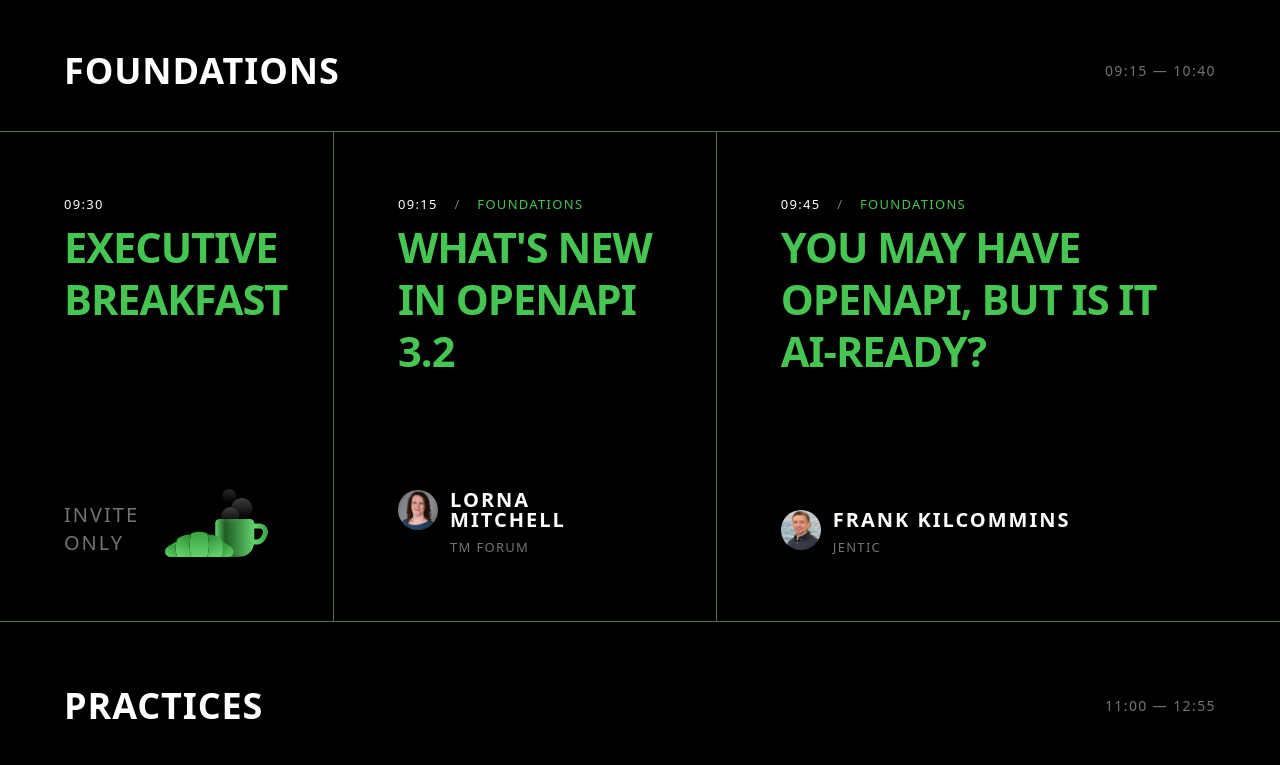
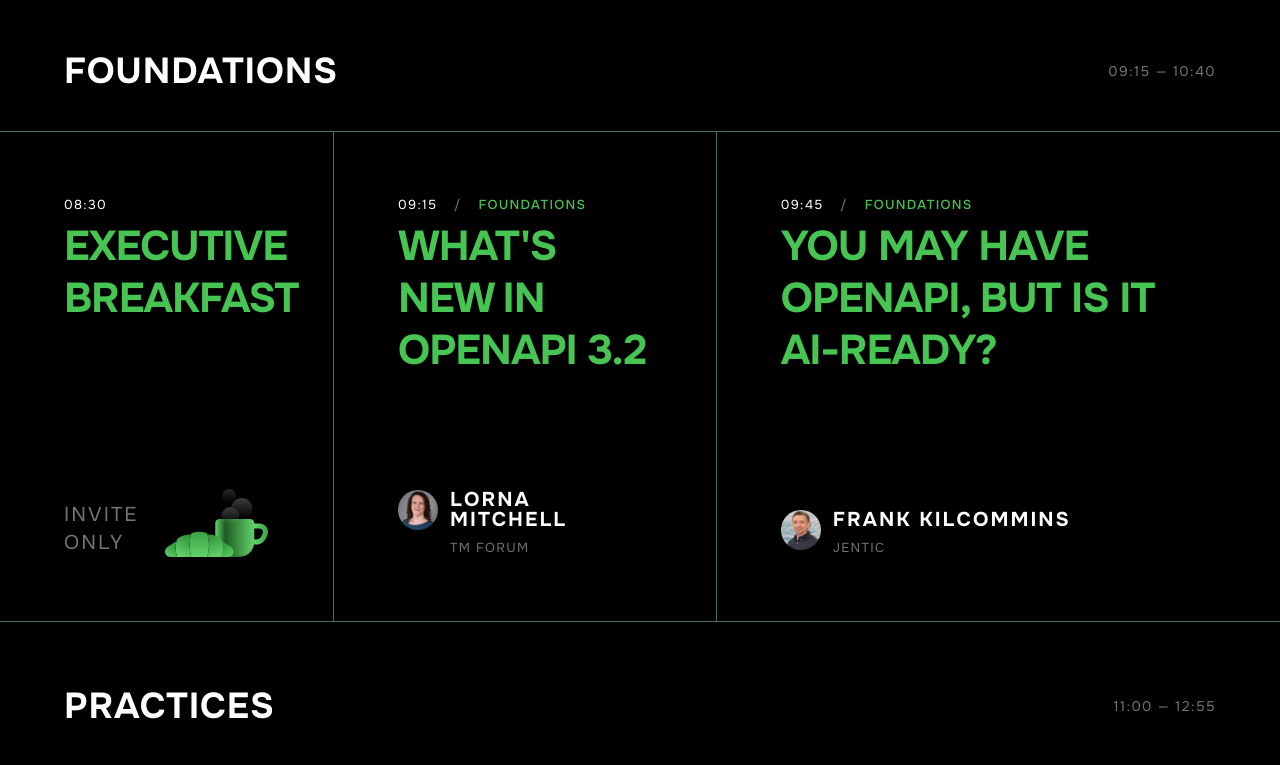
Before and after one commit to jurijat/ocp, a SvelteKit app: page / in a window 1280 px wide. Shown: the part 1260-2025 px from the top of the page. Built offline with nearby package versions, Linux system fonts and the light colour scheme.

Commit message:
add font, increase tbd size blocks

```diff
--- a/src/app.css
+++ b/src/app.css
@@ -1,10 +1,35 @@
 /* Global Styles - Conference Landing Page */
 
 /* Import Tailwind CSS */
-@import 'tailwindcss';
+@import "tailwindcss";
 
 /* Import custom theme configuration */
-@import './styles/theme.css';
+@import "./styles/theme.css";
+
+/* Import CSS variables */
+@import "./styles/variables.css";
 
 /* Import global reset styles */
-@import './styles/reset.css';
+@import "./styles/reset.css";
+
+/* Apply Onest font globally */
+@layer base {
+  body {
+    font-family:
+      "Onest",
+      "Comic Sans MS",
+      "Comic Sans",
+      cursive,
+      -apple-system,
+      BlinkMacSystemFont,
+      "Segoe UI",
+      "Roboto",
+      "Oxygen",
+      "Ubuntu",
+      "Cantarell",
+      "Fira Sans",
+      "Droid Sans",
+      "Helvetica Neue",
+      sans-serif;
+  }
+}
--- a/src/app.html
+++ b/src/app.html
@@ -3,11 +3,34 @@
   <head>
     <meta charset="utf-8" />
     <meta name="viewport" content="width=device-width, initial-scale=1" />
-		<link rel="shortcut icon" href="%sveltekit.assets%/images/favicons/favicon.png" />
-		<link rel="icon" href="%sveltekit.assets%/images/favicons/favicon-140x140.png" sizes="32x32" />
-		<link rel="icon" href="%sveltekit.assets%/images/favicons/favicon-300x300.png" sizes="192x192" />
-		<link rel="apple-touch-icon" href="%sveltekit.assets%/images/favicons/favicon-300x300.png" />
-		<meta name="msapplication-TileImage" content="%sveltekit.assets%/images/favicons/favicon-300x300.png" />
+    <link
+      rel="shortcut icon"
+      href="%sveltekit.assets%/images/favicons/favicon.png"
+    />
+    <link
+      rel="icon"
+      href="%sveltekit.assets%/images/favicons/favicon-140x140.png"
+      sizes="32x32"
+    />
+    <link
+      rel="icon"
+      href="%sveltekit.assets%/images/favicons/favicon-300x300.png"
+      sizes="192x192"
+    />
+    <link
+      rel="apple-touch-icon"
+      href="%sveltekit.assets%/images/favicons/favicon-300x300.png"
+    />
+    <meta
+      name="msapplication-TileImage"
+      content="%sveltekit.assets%/images/favicons/favicon-300x300.png"
+    />
+    <link rel="preconnect" href="https://fonts.googleapis.com" />
+    <link rel="preconnect" href="https://fonts.gstatic.com" crossorigin />
+    <link
+      href="https://fonts.googleapis.com/css2?family=Onest:wght@100..900&display=swap"
+      rel="stylesheet"
+    />
     %sveltekit.head%
   </head>
   <body data-sveltekit-preload-data="hover">
--- a/src/lib/components/Agenda/AgendaList.svelte
+++ b/src/lib/components/Agenda/AgendaList.svelte
@@ -36,8 +36,9 @@
     title2: string,
     bonus: number = 1.15
   ): { width1: string; width2: string } {
-    const length1 = title1.length;
-    const length2 = title2.length;
+    // Treat "TBD" as if it were longer to give it more width
+    const length1 = title1 === "TBD" ? 20 : title1.length;
+    const length2 = title2 === "TBD" ? 20 : title2.length;
 
     // Compute the "weight" of each title using the square root
     let weight1 = Math.sqrt(length1);
@@ -64,9 +65,10 @@
     title3: string,
     bonus: number = 1.15
   ): { width1: string; width2: string; width3: string } {
-    const length1 = title1.length;
-    const length2 = title2.length;
-    const length3 = title3.length;
+    // Treat "TBD" as if it were longer to give it more width
+    const length1 = title1 === "TBD" ? 20 : title1.length;
+    const length2 = title2 === "TBD" ? 20 : title2.length;
+    const length3 = title3 === "TBD" ? 20 : title3.length;
 
     // Compute the "weight" of each title using the square root
     let weight1 = Math.sqrt(length1);
--- a/src/routes/+page.svelte
+++ b/src/routes/+page.svelte
@@ -15,7 +15,7 @@
       items: [
         {
           id: "breakfast",
-          time: "09:30",
+          time: "08:30",
           category: "",
           title: "EXECUTIVE BREAKFAST",
           badge: "INVITE ONLY",
--- a/src/styles/theme.css
+++ b/src/styles/theme.css
@@ -45,8 +45,9 @@
 
   /* Font Families */
   --font-family-sans:
-    -apple-system, BlinkMacSystemFont, "Segoe UI", "Roboto", "Oxygen", "Ubuntu",
-    "Cantarell", "Fira Sans", "Droid Sans", "Helvetica Neue", sans-serif;
+    "Onest", "Comic Sans MS", "Comic Sans", cursive, -apple-system,
+    BlinkMacSystemFont, "Segoe UI", "Roboto", "Oxygen", "Ubuntu", "Cantarell",
+    "Fira Sans", "Droid Sans", "Helvetica Neue", sans-serif;
 
   /* Font Sizes */
   --font-size-xs: 0.75rem; /* 12px */
--- a/src/styles/variables.css
+++ b/src/styles/variables.css
@@ -28,8 +28,9 @@
 
   /* Typography */
   --font-family-base:
-    -apple-system, BlinkMacSystemFont, "Segoe UI", "Roboto", "Oxygen", "Ubuntu",
-    "Cantarell", "Fira Sans", "Droid Sans", "Helvetica Neue", sans-serif;
+    "Onest", "Comic Sans MS", "Comic Sans", cursive, -apple-system,
+    BlinkMacSystemFont, "Segoe UI", "Roboto", "Oxygen", "Ubuntu", "Cantarell",
+    "Fira Sans", "Droid Sans", "Helvetica Neue", sans-serif;
   --font-family-heading: var(--font-family-base);
 
   --font-size-xs: 0.75rem; /* 12px */
```
Lines whose indentation alone changed are shown as unchanged.
